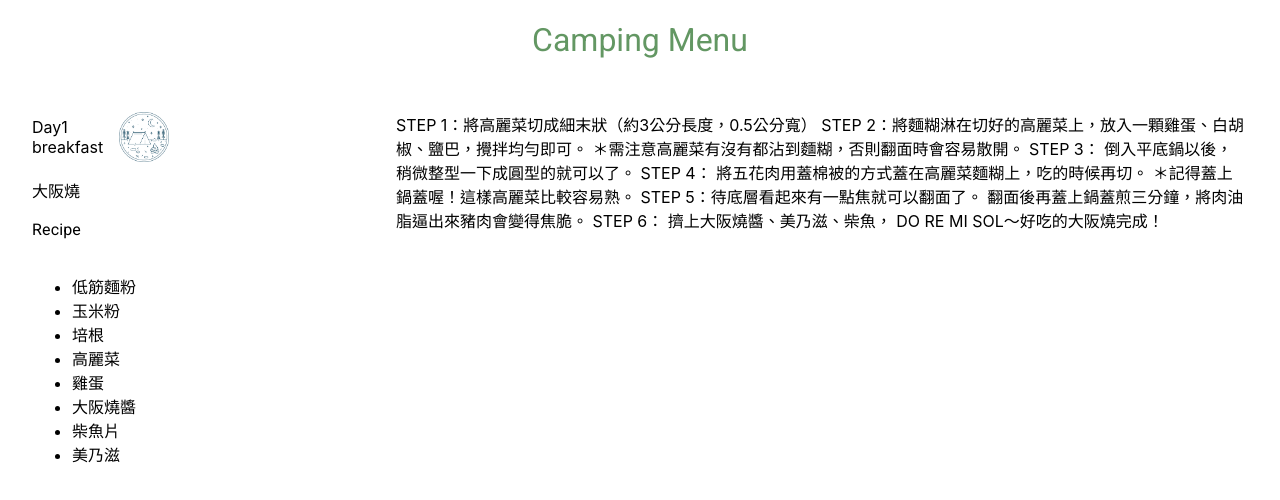
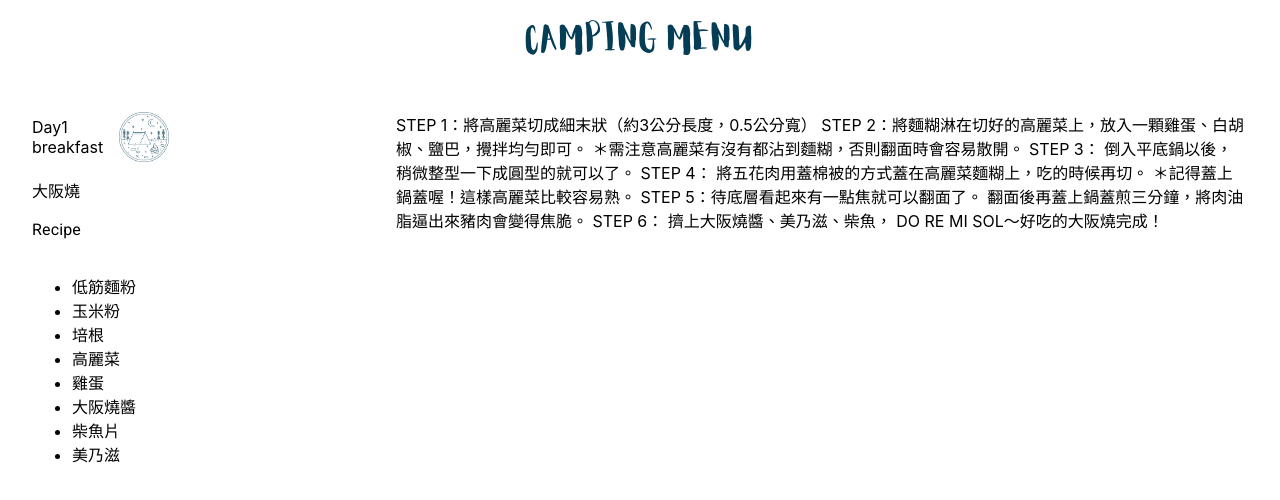
Before and after one commit to JosephT5566/campingRecipe20211010, a Next.js app: page / in a window 1280 px wide. Shown: the top 500 px of the page. Built offline with nearby package versions, Linux system fonts and the light colour scheme.

Commit message:
add aloja font

```diff
--- a/pages/_document.tsx
+++ b/pages/_document.tsx
@@ -32,6 +32,7 @@ export default class MyDocument extends Document {
 						href="https://fonts.googleapis.com/css2?family=Noto+Sans+TC&family=Lobster&family=Vidaloka&family=Montserrat&display=swap"
 						rel="stylesheet"
 					/>
+					<link rel="preload" href="/fonts/Aloja-Light.woff" as="font" crossOrigin="" />
 				</Head>
 				<body>
 					<Main />
--- a/src/views/layout/Header.tsx
+++ b/src/views/layout/Header.tsx
@@ -11,7 +11,8 @@ const useStyle = makeStyles((theme) => ({
 		backgroundColor: theme.palette.common.white,
 		'& a': {
 			fontSize: '2em',
-			fontFamily: theme.typography.fontFamily,
+			// fontFamily: theme.typography.fontFamily,
+			fontFamily: 'Aloja',
 			color: theme.palette.primary.main,
 		},
 	},
--- a/styles/globals.css
+++ b/styles/globals.css
@@ -14,3 +14,11 @@ a {
 * {
   box-sizing: border-box;
 }
+
+@font-face {
+  font-family: "Aloja";
+  src: url("/fonts/Aloja-Light.woff") format("woff");
+  font-style: normal;
+  font-weight: 400;
+  font-display: swap;
+}
--- a/styles/palette.ts
+++ b/styles/palette.ts
@@ -34,7 +34,7 @@ declare module '@material-ui/core/styles/createPalette' {
 
 export const palette = {
 	primary: {
-		main: '#639763',
+		main: '#053d57',
 	},
 	secondary: {
 		main: '#ffbb2f',
```
Also changed, not shown: public/fonts/Aloja-Light.woff (added).
